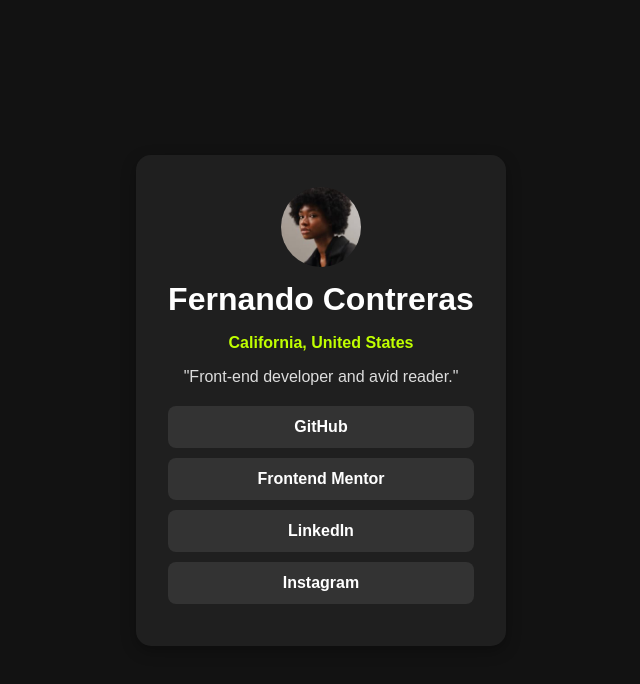
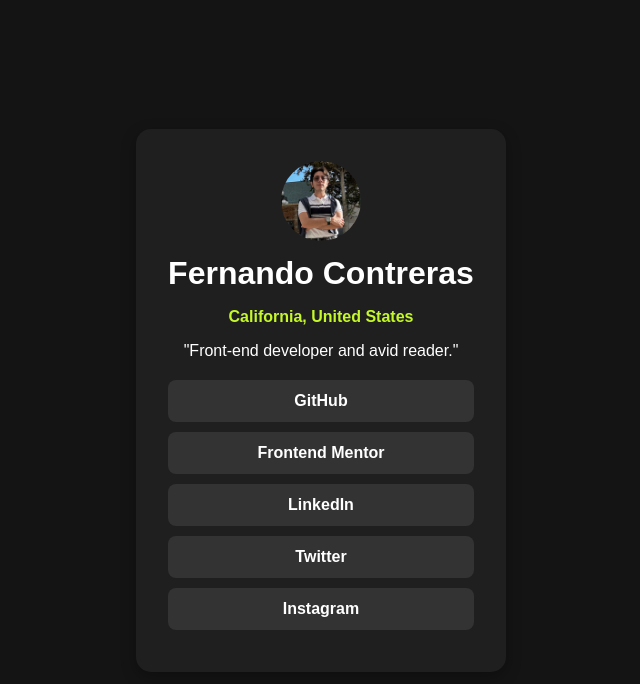
Before and after one commit to fernandojosecc/social-link-profile, a plain HTML site: page index.html in a window 1280 px wide. Shown: the whole page, without its empty margins (319-959 px from the left). Drawn offline with Linux system fonts and the light colour scheme.

Commit message:
Agregando README and changing the pictures

```diff
--- a/index.html
+++ b/index.html
@@ -10,14 +10,15 @@
 <body>
   <div class="container">
     <div class="profile-card">
-      <img src="./assets/images/avatar-jessica.jpeg" alt="Profile Picture" class="profile-pic">
+      <img src="./assets/images/avatar-fernando.jpg" alt="Profile Picture" class="profile-pic">
       <h1>Fernando Contreras</h1>
       <p class="location">California, United States</p>
       <p class="bio">"Front-end developer and avid reader."</p>
       <div class="links">
-        <a href="#" class="btn">GitHub</a>
-        <a href="#" class="btn">Frontend Mentor</a>
-        <a href="#" class="btn">LinkedIn</a>
+        <a href="https://github.com/fernandojosecc" class="btn">GitHub</a>
+        <a href="https://www.frontendmentor.io/profile/fernandojosecc" class="btn">Frontend Mentor</a>
+        <a href="https://www.linkedin.com/in/fernandojosecontreras/" class="btn">LinkedIn</a>
+        <a href="#" class="btn">Twitter</a>
         <a href="#" class="btn">Instagram</a>
       </div>
     </div>
--- a/style.css
+++ b/style.css
@@ -1,3 +1,10 @@
+:root {
+  --green: #c5f82a;
+  --white: hsl(0, 0%, 100%);
+  --grey-700: hsl(0, 0%, 20%);
+  --grey-800: hsl(0, 0%, 12%);
+  --grey-900: hsl(0, 0%, 8%);
+}
 body, html{
     margin:0;
     padding: 0;
@@ -5,7 +12,7 @@
     display: flex;
     justify-content: center;
     align-items: center;
-    background-color: #121212;
+    background-color: var(--grey-900);
     font-family: 'Poppins', sans-serif;
 }
 
@@ -17,7 +24,7 @@
 }
 
 .profile-card{
-    background-color: #1f1f1f;
+    background-color: var(--grey-800);
     border-radius: 15px;
     padding: 2rem;
     text-align: center;
@@ -31,24 +38,24 @@
 }
 
 h1{
-    color: white;
+    color: var(--white);
     margin: 10px 0;
 }
 
 .location{
-    color: #c0ff00;
+    color: var(--green);
     font-weight: bold;
 }
 
 .bio{
-    color: #ddd;
+    color: var(--white);
     margin-bottom: 20px;
 }
 
 .btn{
     display: block;
     background-color: #333;
-    color: white;
+    color: var(--white);
     padding: 12px;
     margin: 10px 0;
     border-radius: 8px;
@@ -58,6 +65,6 @@
 
 .btn:hover{
     opacity: 0.8;
-    background-color: #c0ff00;
-    color: #1f1f1f;
+    background-color: var(--green);
+    color: var(--grey-800);
 }
```
Also changed, not shown: assets/images/avatar-fernando.jpg (added), design/active-states.jpg, design/destkop-design.jpg, design/mobile-design.jpg, 3 other files.
